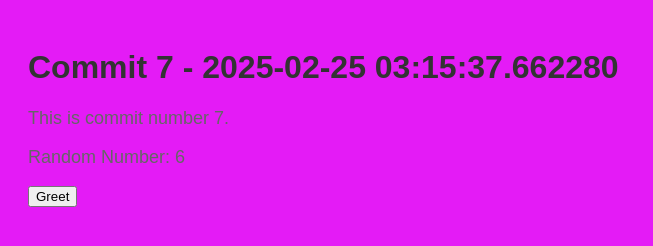
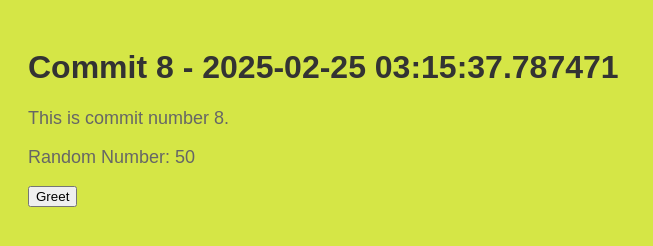
Before and after one commit to legbald0d/myrep-repo-20250225031534, a plain HTML site: page index.html in a window 1280 px wide. Shown: the whole page, without its empty margins (0-653 px from the left). Drawn offline with Linux system fonts and the light colour scheme.

Commit message:
📝 Commit 8 with HTML, CSS, and JS

```diff
--- a/index.html
+++ b/index.html
@@ -2,13 +2,13 @@
     <!DOCTYPE html>
     <html>
     <head>
-        <title>Commit 7 - 2025-02-25 03:15:37.662280</title>
+        <title>Commit 8 - 2025-02-25 03:15:37.787471</title>
         <link rel="stylesheet" href="style.css">
     </head>
     <body>
-        <h1>Commit 7 - 2025-02-25 03:15:37.662280</h1>
-        <p>This is commit number 7.</p>
-        <p>Random Number: 6</p>
+        <h1>Commit 8 - 2025-02-25 03:15:37.787471</h1>
+        <p>This is commit number 8.</p>
+        <p>Random Number: 50</p>
         <button onclick="greet()">Greet</button>
         <script src="script.js"></script>
     </body>
--- a/script.js
+++ b/script.js
@@ -2,4 +2,4 @@
     function greet() {
         alert('Hello from commit ' + commitNumber + '!');
     }
-    var commitNumber = 7;
+    var commitNumber = 8;
--- a/style.css
+++ b/style.css
@@ -1,7 +1,7 @@
 
     body {
         font-family: Arial, sans-serif;
-        background-color: #e41bf6;
+        background-color: #d5e646;
         padding: 20px;
     }
     h1 {
```
